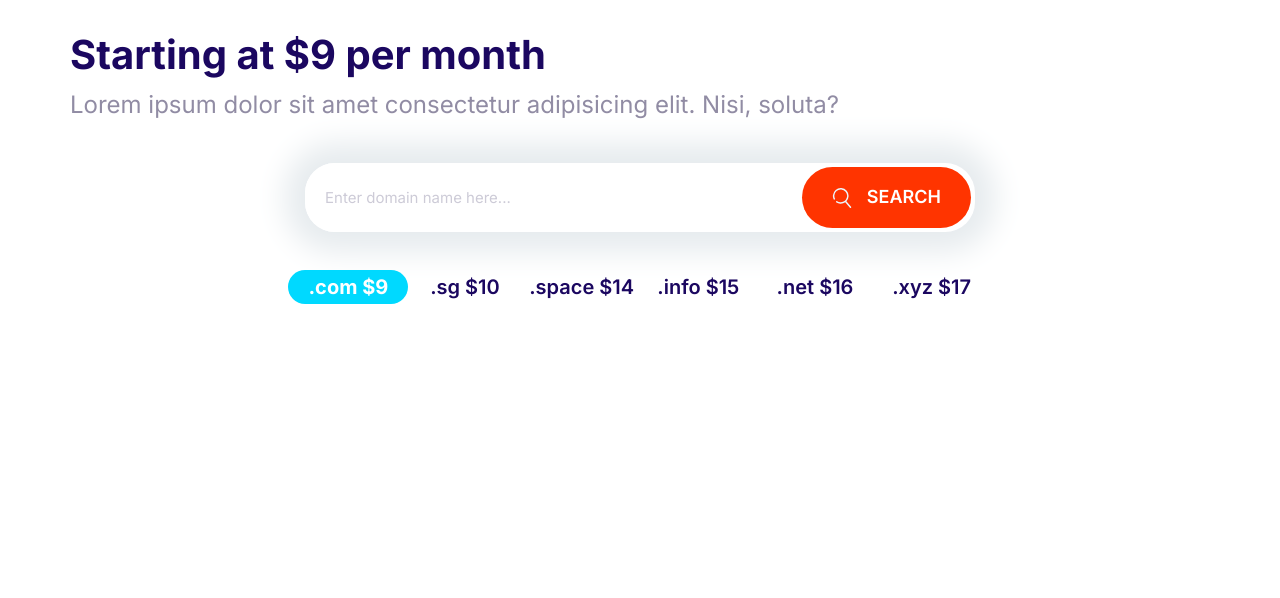
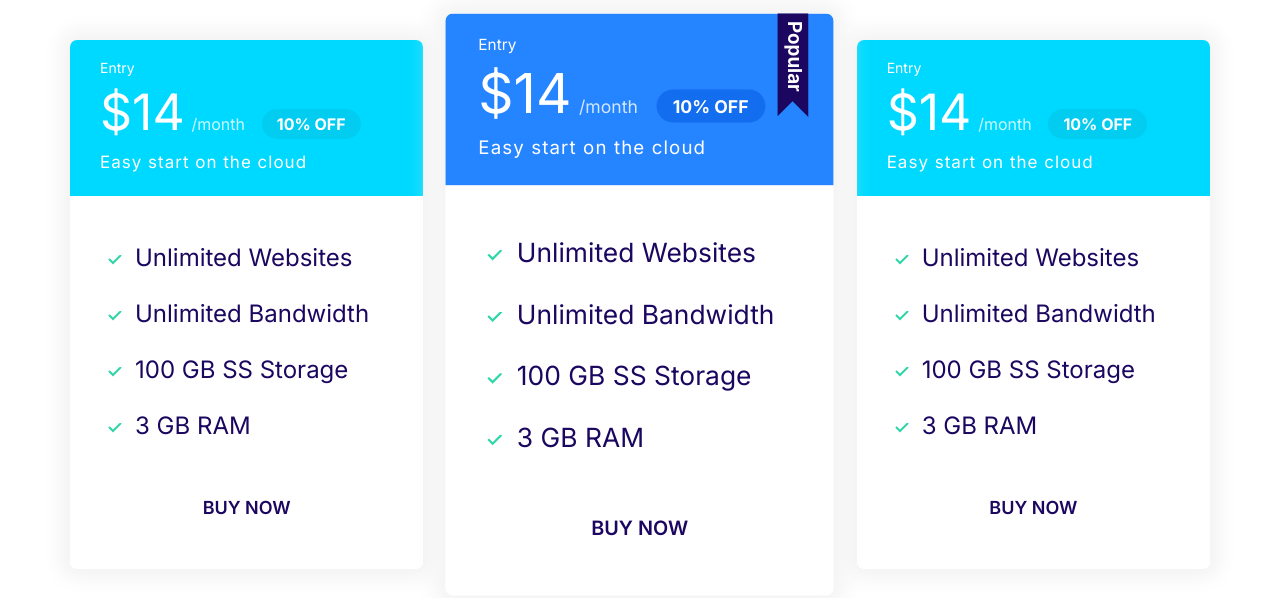
Before and after one commit to junaidbahadikhail/Moshify, a plain HTML site: page index.html in a window 1280 px wide. Drawn offline with Linux system fonts and the light colour scheme; a web font is replaced by a local one.

Commit message:
build a block-plans component

```diff
--- a/css/styles.css
+++ b/css/styles.css
@@ -29,6 +29,7 @@ body{
     font-size: 2.4rem;
     color:var(--color-body);
     line-height: 1.5;   /*this means one and half times the current font size*/
+    margin-top: 40px;
 }
 
 /*Typography*/
@@ -336,11 +337,19 @@ a{
     color: #fff;
 }
 
+.card--primary .badge--primary{
+    background: #126def;
+}
+
 .card--secondary .badge--secondary{
     background: #02cdf1;
 }
 
 /*Plan*/
+.plan{
+    transition: transform 2s ease-out;
+}
+
 .plan__name{
     color: #fff;
     margin: 0;
@@ -370,6 +379,10 @@ a{
     margin-bottom: 2rem;
 }
 
+.plan--popular{
+    transform: scale(1.1);
+}
+
 .plan--popular .card__header{
     position: relative;
 }
@@ -380,6 +393,14 @@ a{
     position: absolute;
     top: -6px;
     right:5%;
+}
+
+.plan:hover{
+    transform: scale(1.05);
+}
+
+.plan--popular:hover{
+    transform: scale(1.15);
 }
 
 @media screen and (min-width:1024px) {
@@ -755,3 +776,14 @@ max-width: 670px;
 }
 
 }
+
+/*Plans Block*/
+
+.block-plans .grid{
+    gap:8rem 4rem;
+}
+
+.block-plans .card{
+    max-width: 500px;
+    margin:0 auto;
+}
--- a/index.html
+++ b/index.html
@@ -14,34 +14,70 @@
     <link rel="stylesheet" href="css/styles.css" />
   </head>
   <body>
-    <section class="block container block-domain">
-      <header class="class__header">
-        <h2>Starting at $9 per month</h2>
-        <p>
-          Lorem ipsum dolor sit amet consectetur adipisicing elit. Nisi, soluta?
-        </p>
-      </header>
-      <div class="input-group">
-        <input
-          type="text"
-          class="input"
-          placeholder="Enter domain name here..."
-        />
-        <button class="btn btn--accent">
-          <svg class="icon icon--white">
-            <use xlink:href="images/sprite.svg#search"></use>
-          </svg>
-          Search
-        </button>
+    <section class="block container block-plans">
+      <div class="grid grid--1x3">
+        <div class="plan">
+          <div class="card card--secondary">
+            <header class="card__header">
+              <h3 class="plan__name">Entry</h3>
+              <span class="plan__price">$14</span>
+              <span class="plan__billing-cycle">/month</span>
+              <span class="badge badge--secondary badge--small">10% OFF</span>
+              <span class="plan__description">Easy start on the cloud</span>
+            </header>
+            <div class="card__body">
+              <ul class="list list--tick">
+                <li class="list__item">Unlimited Websites</li>
+                <li class="list__item">Unlimited Bandwidth</li>
+                <li class="list__item">100 GB SS Storage</li>
+                <li class="list__item">3 GB RAM</li>
+              </ul>
+              <button class="btn btn--outline btn--block">Buy Now</button>
+            </div>
+          </div>
+        </div>
+        <div class="plan plan--popular">
+          <div class="card card--primary">
+            <header class="card__header">
+              <h3 class="plan__name">Entry</h3>
+              <span class="plan__price">$14</span>
+              <span class="plan__billing-cycle">/month</span>
+              <span class="badge badge--primary badge--small">10% OFF</span>
+              <span class="plan__description">Easy start on the cloud</span>
+            </header>
+            <div class="card__body">
+              <ul class="list list--tick">
+                <li class="list__item">Unlimited Websites</li>
+                <li class="list__item">Unlimited Bandwidth</li>
+                <li class="list__item">100 GB SS Storage</li>
+                <li class="list__item">3 GB RAM</li>
+              </ul>
+              <button class="btn btn--outline btn--block">Buy Now</button>
+            </div>
+          </div>
+        </div>
+
+        <div class="plan">
+          <div class="card card--secondary">
+            <header class="card__header">
+              <h3 class="plan__name">Entry</h3>
+              <span class="plan__price">$14</span>
+              <span class="plan__billing-cycle">/month</span>
+              <span class="badge badge--secondary badge--small">10% OFF</span>
+              <span class="plan__description">Easy start on the cloud</span>
+            </header>
+            <div class="card__body">
+              <ul class="list list--tick">
+                <li class="list__item">Unlimited Websites</li>
+                <li class="list__item">Unlimited Bandwidth</li>
+                <li class="list__item">100 GB SS Storage</li>
+                <li class="list__item">3 GB RAM</li>
+              </ul>
+              <button class="btn btn--outline btn--block">Buy Now</button>
+            </div>
+          </div>
+        </div>
       </div>
-      <ul class="list block-domain__prices">
-        <li><span class="badge badge--secondary">.com $9</span></li>
-        <li>.sg $10</li>
-        <li>.space $14</li>
-        <li>.info $15</li>
-        <li>.net $16</li>
-        <li>.xyz $17</li>
-      </ul>
     </section>
     <script src="js/main.js"></script>
   </body>
```
Also changed, not shown: components/block-plans.html (added, +65 -0 lines).
